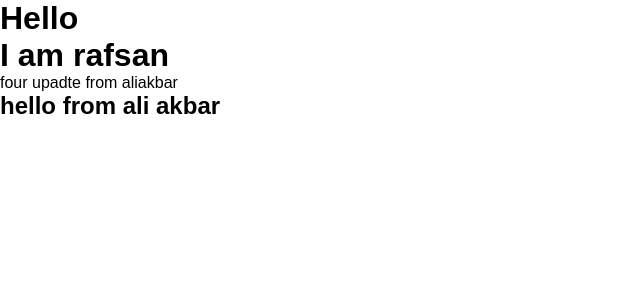
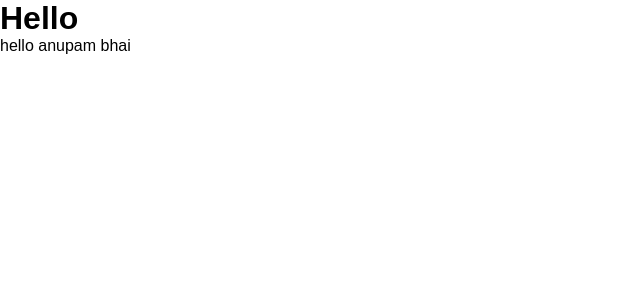
Before and after one commit to KhanAnupamShafi/Foodiebay-Multivendor, a React (Create React App) app: page / in a window 1280 px wide. Shown: the top 300 px of the page, without its empty margins (0-640 px from the left). Built offline with nearby package versions, Linux system fonts and the light colour scheme.

Commit message:
five upadte

```diff
--- a/src/App.js
+++ b/src/App.js
@@ -6,9 +6,7 @@ function App() {
   return (
     <div className="App">
       <h1>Hello</h1>
-      <h1>I am rafsan</h1>
-      <p>four upadte from aliakbar</p>
-      <h2>hello from ali akbar</h2>
+      <p>hello anupam bhai</p>
     </div>
   );
 }
```
